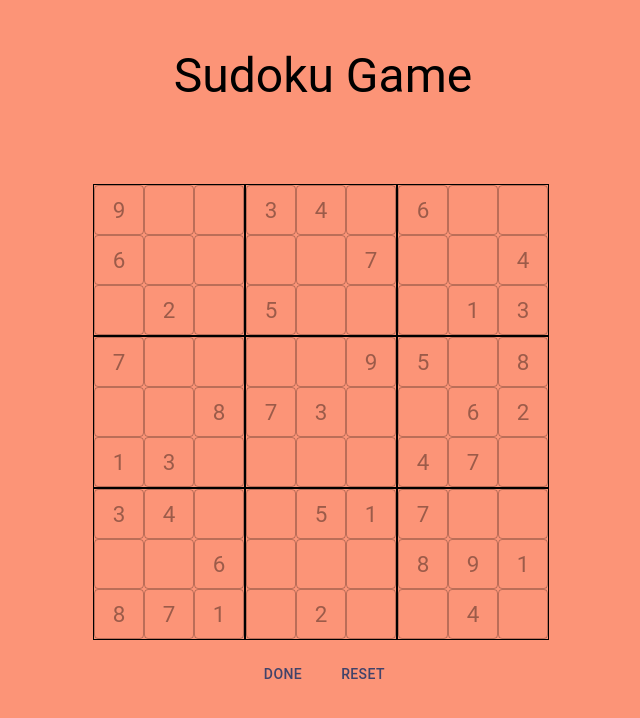
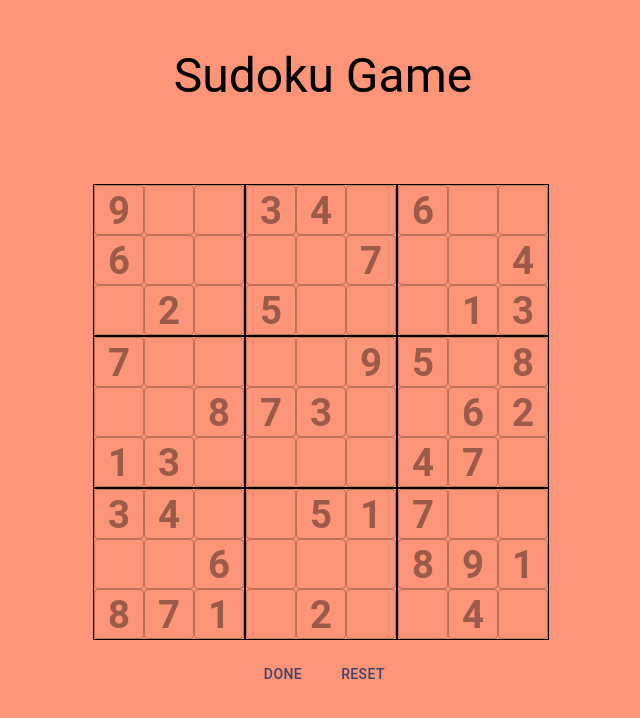
Before and after one commit to AeenPah/sudoku-app, a Next.js app: page /sudoku-game in a window 1280 px wide. Shown: the top 718 px of the page, without its empty margins (317-957 px from the left). Built offline with nearby package versions, Linux system fonts and the light colour scheme.

Commit message:
Fix to change default answer style differrent

```diff
--- a/src/components/PuzzleTextField/PuzzleTextField.tsx
+++ b/src/components/PuzzleTextField/PuzzleTextField.tsx
@@ -9,13 +9,14 @@ function PuzzleTextField({
 }: TCellStatus & TextFieldProps): JSX.Element {
   return (
     <TextField
-      disabled={!changeable}
+      disabled={changeable}
       variant="outlined"
       sx={{
         bgcolor: status ? "" : "error.light",
         "& .MuiOutlinedInput-root": {
           "& input": {
-            fontSize: "1.4rem",
+            fontSize: changeable ? "2.4rem" : "2rem",
+            fontWeight: changeable ? 600 : 200,
             height: 50,
             padding: 0,
             textAlign: "center",
--- a/src/components/SudokuPuzzle/SudokuPuzzle.tsx
+++ b/src/components/SudokuPuzzle/SudokuPuzzle.tsx
@@ -21,14 +21,6 @@ function SudokuPuzzle(): JSX.Element {
   /*                                    States                                  */
   /* -------------------------------------------------------------------------- */
 
-  answer.forEach((item) => {
-    initialNumberGrid[item[0]][item[1]][item[2]] = item[3];
-    initialCellStatus[item[0]][item[1]][item[2]] = {
-      status: true,
-      changeable: false,
-    };
-  });
-
   const [numberGrid, setNumberGrid] = useState<TNumberGrid>(initialNumberGrid);
   const [cellStatus, setCellStatus] =
     useState<TCellStatusList>(initialCellStatus);
@@ -37,8 +29,23 @@ function SudokuPuzzle(): JSX.Element {
   /*                                   Effect                                   */
   /* -------------------------------------------------------------------------- */
 
+  // TODO: May change this by update states
   useEffect(() => {
-    // setNumberGrid(initialNumberGrid);
+    const tempCellStatus = cellStatus;
+    answer.forEach((item) => {
+      tempCellStatus[item[0]][item[1]][item[2]] = {
+        status: true,
+        changeable: true,
+      };
+
+      setNumberGrid((prev) => {
+        prev[item[0]][item[1]][item[2]] = item[3];
+
+        return [...prev];
+      });
+    });
+
+    setCellStatus(tempCellStatus);
   }, []);
 
   /* -------------------------------------------------------------------------- */
```
